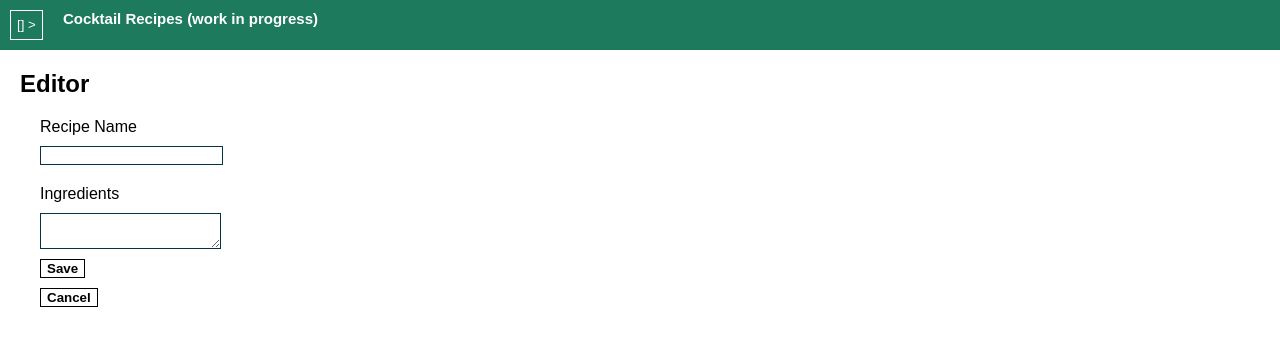
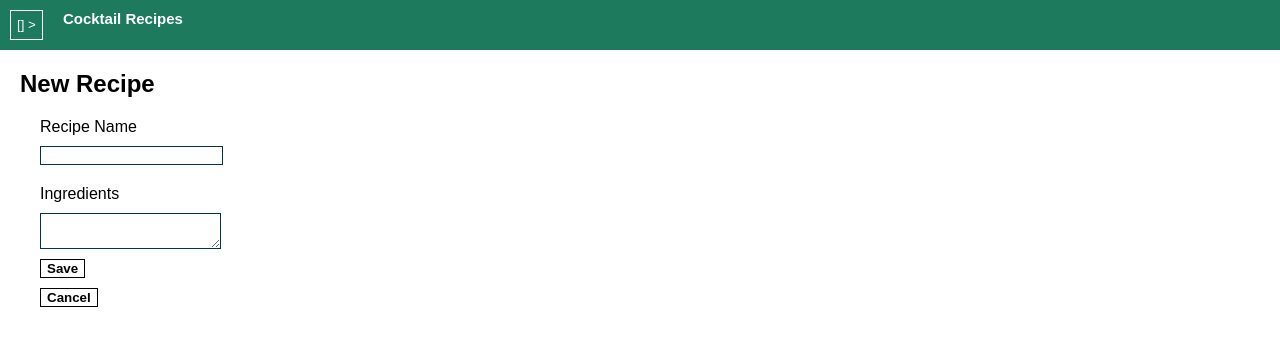
Before and after one commit to bwyan/fcc-recipe, a React app: page / in a window 1280 px wide. Both pictures are taken after a click on the button "New Recipe". Shown: the top 346 px of the page. Built offline with nearby package versions, Linux system fonts and the light colour scheme.

Commit message:
Numerous UI behavior tweaks to ensure that the user is never left in an empty state.

```diff
--- a/src/App.js
+++ b/src/App.js
@@ -16,6 +16,8 @@ class App extends Component {
   	this.openEditor = this.openEditor.bind(this);
   	this.closeEditor = this.closeEditor.bind(this);
   	this.toggleSidebar = this.toggleSidebar.bind(this);
+  	this.closeSidebar = this.closeSidebar.bind(this);
+  	this.openSidebar = this.openSidebar.bind(this);
   	this.addRecipe = this.addRecipe.bind(this);
   	this.deleteRecipe = this.deleteRecipe.bind(this);
   	this.setCurrentRecipe = this.setCurrentRecipe.bind(this);
@@ -65,7 +67,15 @@ class App extends Component {
   }
 
   toggleSidebar() {
-  	this.setState({sidebarIsExpanded: !this.state.sidebarIsExpanded});
+		this.setState({sidebarIsExpanded: !this.state.sidebarIsExpanded});
+  }
+
+  closeSidebar() {
+  	this.setState({sidebarIsExpanded: false})
+  }
+
+  openSidebar() {
+  	this.setState({sidebarIsExpanded: true})
   }
 
   //State Management
@@ -73,8 +83,9 @@ class App extends Component {
   	const recipes = {...this.state.recipes};
 
   	if (!this.state.currentRecipe) {
-	  	const timestamp = Date.now();
-			recipes[`recipe-${timestamp}`] = recipe;
+	  	const recipeID = `recipe-${Date.now()}`;
+			recipes[recipeID] = recipe;
+			this.setCurrentRecipe(recipeID);
   	} else {
   		recipes[this.state.currentRecipe] = recipe;
   	}
@@ -108,7 +119,12 @@ class App extends Component {
         <main>
         	<div className={this.state.sidebarIsExpanded ? 'sidebar' : 'sidebar hidden'}>
 	        	<button onClick={this.handleNewRecipeButton} className="new-recipe-button">New Recipe</button>
-	        	<RecipeList recipes={this.state.recipes} setCurrentRecipe={this.setCurrentRecipe}/>
+	        	<RecipeList
+	        		recipes={this.state.recipes}
+	        		setCurrentRecipe={this.setCurrentRecipe}
+	        		closeEditor={this.closeEditor}
+	        		closeSidebar={this.closeSidebar}
+        		/>
 	        </div>
 	        <div className="content">
 	        	{
@@ -116,6 +132,7 @@ class App extends Component {
 	        		? <Editor
 	    							addRecipe={this.addRecipe}
 	    							closeEditor={this.closeEditor}
+	    							openSidebar={this.openSidebar}
 	    							recipe={this.state.recipes[this.state.currentRecipe]}
 	    							recipeID={this.state.currentRecipe}
 	  							/>
@@ -126,6 +143,7 @@ class App extends Component {
 	        		? <RecipeViewer
     							recipe={this.state.recipes[this.state.currentRecipe] || {name: '', ingredients: []}}
     							openEditor={this.openEditor}
+    							openSidebar={this.openSidebar}
     							deleteRecipe={this.deleteRecipe}
     							recipeID={this.state.currentRecipe}
   							/>
--- a/src/components/Editor.js
+++ b/src/components/Editor.js
@@ -3,8 +3,6 @@ import React from 'react';
 class Editor extends React.Component {
 	handleSubmitButton(event) {
 		event.preventDefault();
-
-
 
 		const recipe = {
 			name: this.name.value.trim(),
@@ -23,12 +21,13 @@ class Editor extends React.Component {
 		event.preventDefault();
 
 		this.props.closeEditor();
+		if(this.props.recipeID === null) {this.props.openSidebar()};
 	}
 
 	render() {
 		return(
 			<div key={this.props.recipeID}>
-				<h2>Editor</h2>
+				<h2>New Recipe</h2>
 				<form ref={input => this.recipeForm = input} onSubmit={(e) => this.handleSubmitButton(e)}>
 					<label htmlFor="recipe-name">
 						Recipe Name
--- a/src/components/Header.js
+++ b/src/components/Header.js
@@ -14,7 +14,7 @@ class Header extends React.Component {
         	{this.props.sidebarIsExpanded ? '< []' : '[] >'}
         </button>
 
-        <h1>Cocktail Recipes (work in progress)</h1>
+        <h1>Cocktail Recipes</h1>
         <div className="menu"></div>
       </header>
 		)
--- a/src/components/RecipeList.js
+++ b/src/components/RecipeList.js
@@ -9,7 +9,14 @@ class RecipeList extends React.Component {
 					{
 						Object
 							.keys(this.props.recipes)
-							.map(key => <RecipeListItem key={key} recipeID={key} details={this.props.recipes[key]} setCurrentRecipe={this.props.setCurrentRecipe}/>)
+							.map(key => <RecipeListItem
+														key={key}
+														recipeID={key}
+														details={this.props.recipes[key]}
+														setCurrentRecipe={this.props.setCurrentRecipe}
+														closeSidebar={this.props.closeSidebar}
+														closeEditor={this.props.closeEditor}
+													/>)
 					}
 				</ul>
 			</div>
--- a/src/components/RecipeListItem.js
+++ b/src/components/RecipeListItem.js
@@ -2,14 +2,17 @@ import React from 'react';
 
 class RecipeListItem extends React.Component {
 
-	showDetails() {
-
+	handleRecipeClick(event) {
+		event.preventDefault();
+		this.props.setCurrentRecipe(this.props.recipeID);
+		this.props.closeEditor();
+		this.props.closeSidebar();
 	}
 
 	render() {
 		return(
 			<li>
-				<div onClick={e => this.props.setCurrentRecipe(this.props.recipeID)}>
+				<div onClick={e => this.handleRecipeClick(e)}>
 					<h3>{this.props.details.name}</h3>
 					<p>
 						{`${this.props.details.ingredients.length} Ingredients`}
--- a/src/components/RecipeViewer.js
+++ b/src/components/RecipeViewer.js
@@ -1,6 +1,11 @@
 import React from 'react';
 
 class RecipeViewer extends React.Component {
+	handleDeleteButton(e) {
+		e.preventDefault();
+		this.props.deleteRecipe(this.props.recipeID);
+		this.props.openSidebar();
+	}
 
 	render() {
 		return(
@@ -11,7 +16,7 @@ class RecipeViewer extends React.Component {
 					{this.props.recipe.ingredients.map((ingredient, index) => <li key={index}>{ingredient}</li>)}
 				</ul>
 				<button onClick={this.props.openEditor}>Edit Recipe</button>
-				<button onClick={() => this.props.deleteRecipe(this.props.recipeID)}>Delete Recipe</button>
+				<button onClick={e => this.handleDeleteButton(e)}>Delete Recipe</button>
 			</div>
 		)
 	}
```
